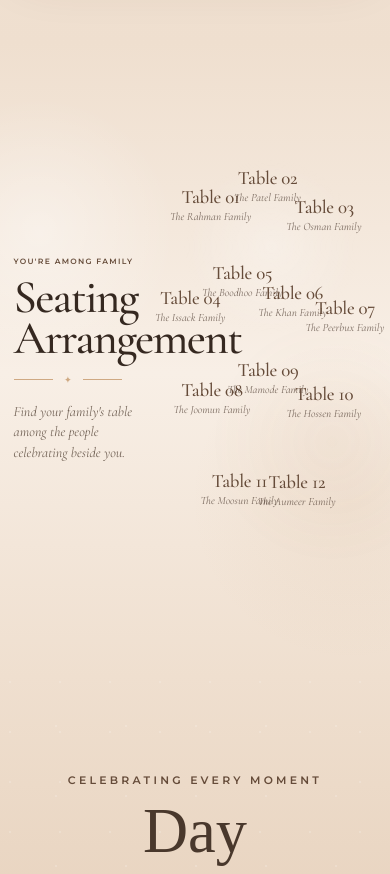
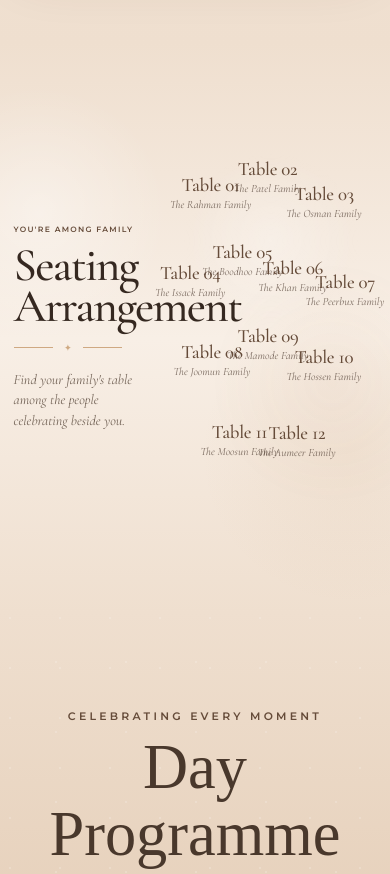
Before and after one commit to Ir-faan/Event-Invitation, a Next.js app: page /templates/coastal-reverie in a window 390 px wide. Shown: the part 5780-6654 px from the top of the page. Built offline with nearby package versions, Linux system fonts and the light colour scheme; a web font is replaced by a local one.

Commit message:
style: compact seating arrangement spacing

```diff
--- a/components/seating-arrangement.module.css
+++ b/components/seating-arrangement.module.css
@@ -77,7 +77,7 @@
   position: relative;
   width: 100%;
   min-width: 0;
-  min-height: clamp(32rem, 46vw, 43rem);
+  min-height: clamp(28rem, 39vw, 36rem);
   isolation: isolate;
 }
 
@@ -201,7 +201,7 @@
   .section { padding-left: 3vw; padding-right: 3vw; }
   .layout { grid-template-columns: minmax(12rem, .68fr) minmax(0, 1.4fr); gap: 1.5rem; }
   .heading h2 { font-size: clamp(3rem, 7vw, 4.6rem); }
-  .seatingField { min-height: 34rem; }
+  .seatingField { min-height: 30rem; }
   .assignment { width: 9.4rem; }
 }
 
@@ -213,7 +213,7 @@
   .heading h2 { max-width: 7ch; font-size: clamp(2.45rem, 12vw, 3.55rem); line-height: .86; }
   .flourish { width: 6.8rem; margin: 1rem 0; }
   .intro { max-width: 9.5rem; font-size: .88rem; line-height: 1.45; }
-  .seatingField { min-height: 30rem; }
+  .seatingField { min-height: 26rem; }
   .assignment { width: 7.2rem; padding-inline: .15rem; }
   .assignment::before { display: none; }
   .assignment span { font-size: 1.18rem; }
```
